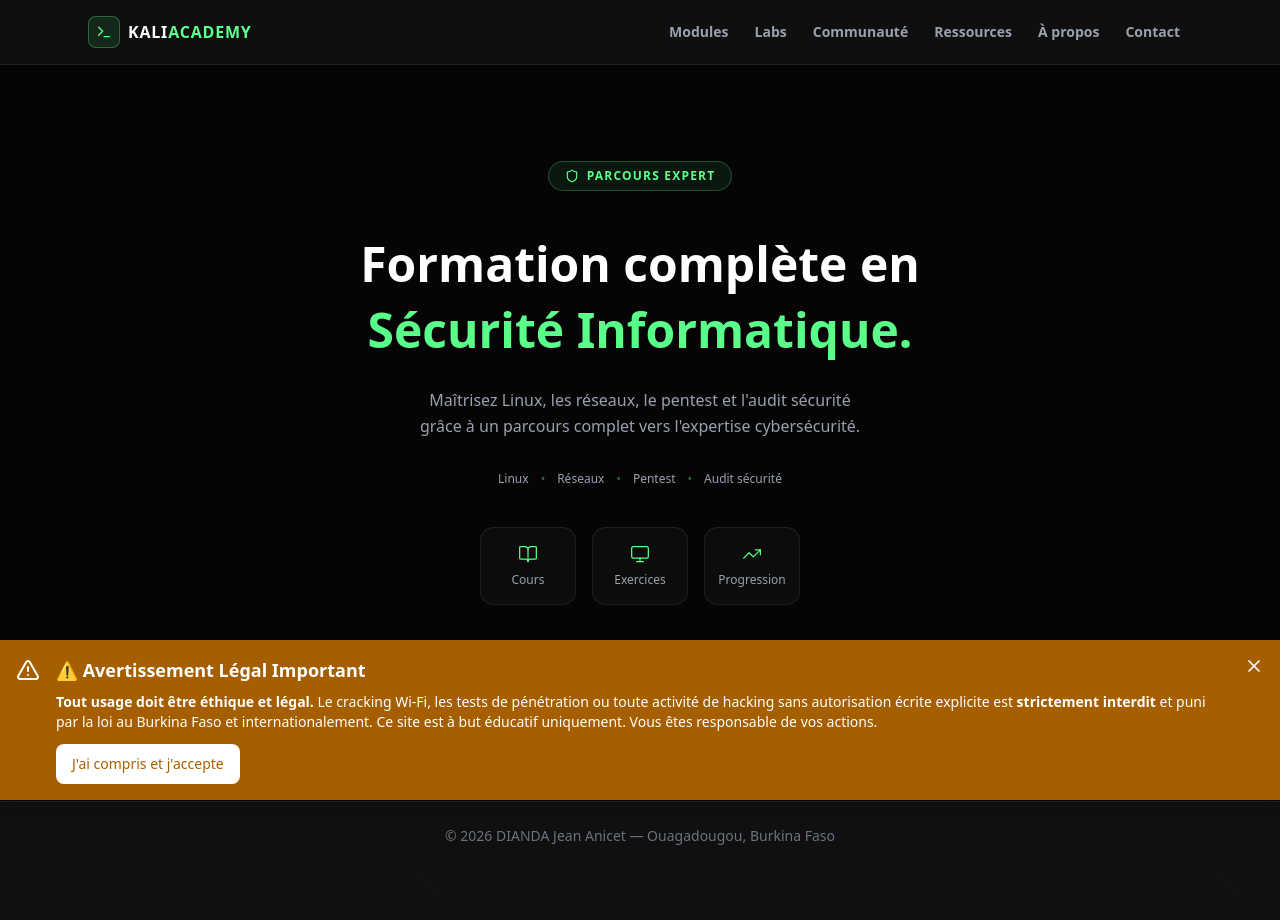
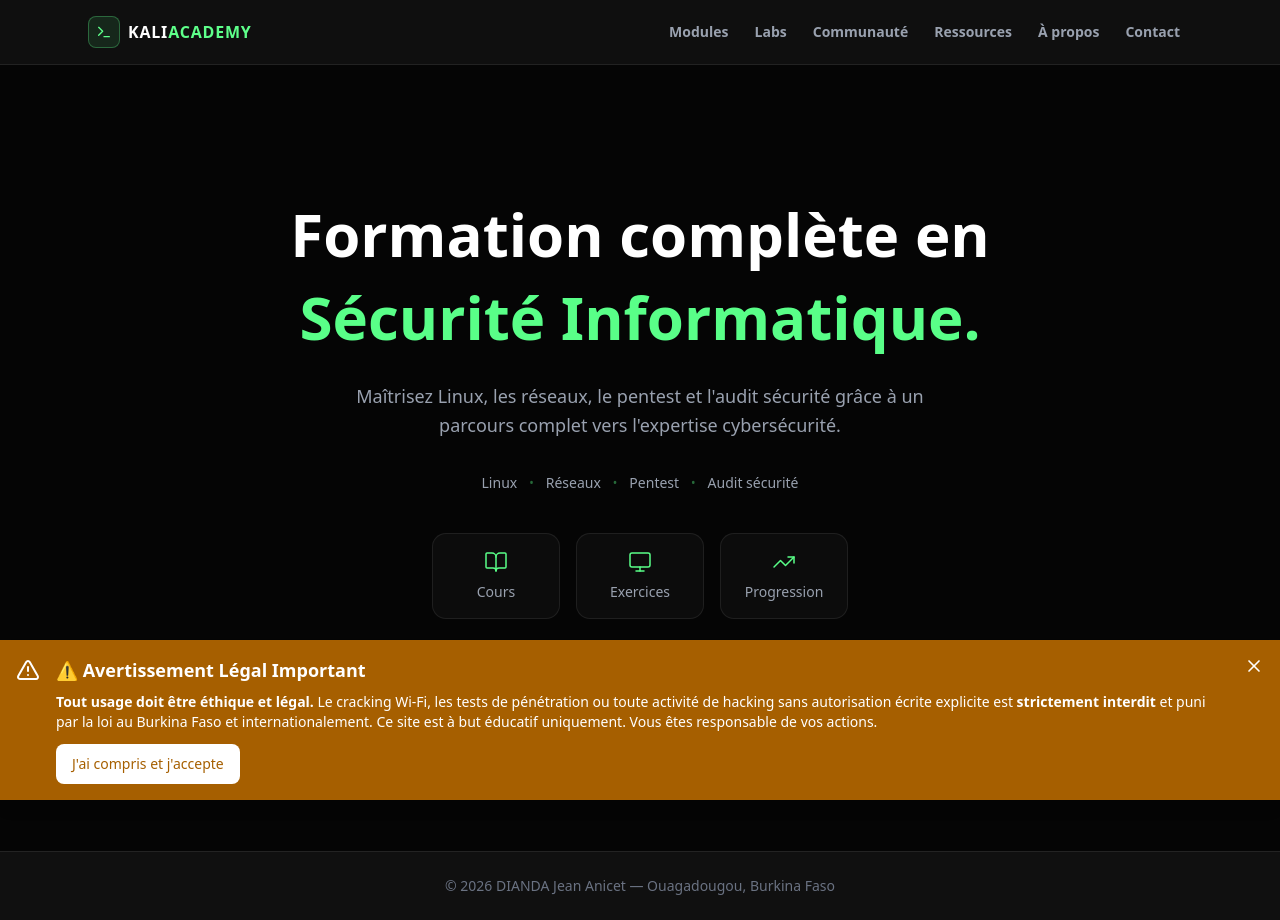
Before and after one commit to ANI-dianda/Kali-Linux, a Next.js app: page / in a window 1280 px wide. Before the commit the page ends 870 px from the top, so only its background shows below. Built offline with nearby package versions, Linux system fonts and the light colour scheme.

Commit message:
hero : suppression badge, responsive desktop/mobile complet

```diff
--- a/src/app/page.tsx
+++ b/src/app/page.tsx
@@ -1,5 +1,5 @@
 import Link from 'next/link';
-import { ArrowRight, BookOpen, Monitor, TrendingUp, Shield } from 'lucide-react';
+import { ArrowRight, BookOpen, Monitor, TrendingUp } from 'lucide-react';
 import { Header } from '@/components/Header';
 import { Footer } from '@/components/Footer';
 
@@ -17,24 +17,16 @@ export default function LandingPage() {
 
       <Header />
 
-      <main className="flex flex-1 flex-col items-center justify-center text-center px-6 py-16 sm:py-24">
-
-        {/* Badge */}
-        <div className="inline-flex items-center gap-2 rounded-full border border-[#59FF88]/25 bg-[#59FF88]/8 px-4 py-1.5 mb-10">
-          <Shield className="h-3.5 w-3.5 text-[#59FF88]" strokeWidth={2} />
-          <span className="font-exo-2 text-xs font-semibold tracking-widest text-[#59FF88] uppercase">
-            Parcours Expert
-          </span>
-        </div>
+      <main className="flex flex-1 flex-col items-center justify-center text-center px-6 py-16 sm:py-24 lg:py-32">
 
         {/* Titre */}
-        <h1 className="font-orbitron text-[1.75rem] sm:text-4xl md:text-5xl font-black leading-snug mb-6 max-w-sm sm:max-w-xl">
+        <h1 className="font-orbitron text-[1.75rem] sm:text-4xl md:text-5xl lg:text-6xl font-black leading-snug mb-6 max-w-sm sm:max-w-xl lg:max-w-3xl">
           Formation complète en{' '}
           <span className="text-[#59FF88]">Sécurité Informatique.</span>
         </h1>
 
         {/* Sous-titre */}
-        <p className="font-exo-2 text-sm sm:text-base text-gray-400 leading-relaxed max-w-xs sm:max-w-md mb-8">
+        <p className="font-exo-2 text-sm sm:text-base lg:text-lg text-gray-400 leading-relaxed max-w-xs sm:max-w-md lg:max-w-xl mb-8">
           Maîtrisez Linux, les réseaux, le pentest et l'audit sécurité grâce à un parcours complet vers l'expertise cybersécurité.
         </p>
 
@@ -43,7 +35,7 @@ export default function LandingPage() {
           {skills.map((s, i) => (
             <span key={s} className="flex items-center gap-3">
               {i > 0 && <span className="text-[#59FF88]/40 text-xs">•</span>}
-              <span className="font-exo-2 text-xs text-gray-400">{s}</span>
+              <span className="font-exo-2 text-xs sm:text-sm text-gray-400">{s}</span>
             </span>
           ))}
         </div>
@@ -51,9 +43,9 @@ export default function LandingPage() {
         {/* Blocs features */}
         <div className="flex items-center justify-center gap-4 mb-12">
           {features.map((f) => (
-            <div key={f.label} className="flex flex-col items-center gap-2 rounded-xl border border-white/8 bg-white/3 px-5 py-4 w-24">
-              <f.icon className="h-5 w-5 text-[#59FF88]" strokeWidth={1.5} />
-              <span className="font-exo-2 text-xs text-gray-400">{f.label}</span>
+            <div key={f.label} className="flex flex-col items-center gap-2 rounded-xl border border-white/8 bg-white/3 px-5 py-4 w-24 sm:w-28 lg:w-32">
+              <f.icon className="h-5 w-5 sm:h-6 sm:w-6 text-[#59FF88]" strokeWidth={1.5} />
+              <span className="font-exo-2 text-xs sm:text-sm text-gray-400">{f.label}</span>
             </div>
           ))}
         </div>
@@ -61,9 +53,9 @@ export default function LandingPage() {
         {/* CTA */}
         <Link
           href="/modules"
-          className="inline-flex w-full max-w-xs items-center justify-center gap-2 rounded-xl bg-[#59FF88] px-8 py-4 font-exo-2 text-sm font-bold text-[#050505] transition-all hover:brightness-110 active:scale-95 touch-manipulation"
+          className="inline-flex w-full sm:w-auto items-center justify-center gap-2 rounded-xl bg-[#59FF88] px-10 py-4 font-exo-2 text-sm sm:text-base font-bold text-[#050505] transition-all hover:brightness-110 hover:scale-105 active:scale-95 touch-manipulation"
         >
-          Rejoindre le cursus <ArrowRight className="h-4 w-4" />
+          Rejoindre le cursus <ArrowRight className="h-4 w-4 sm:h-5 sm:w-5" />
         </Link>
 
       </main>
```
